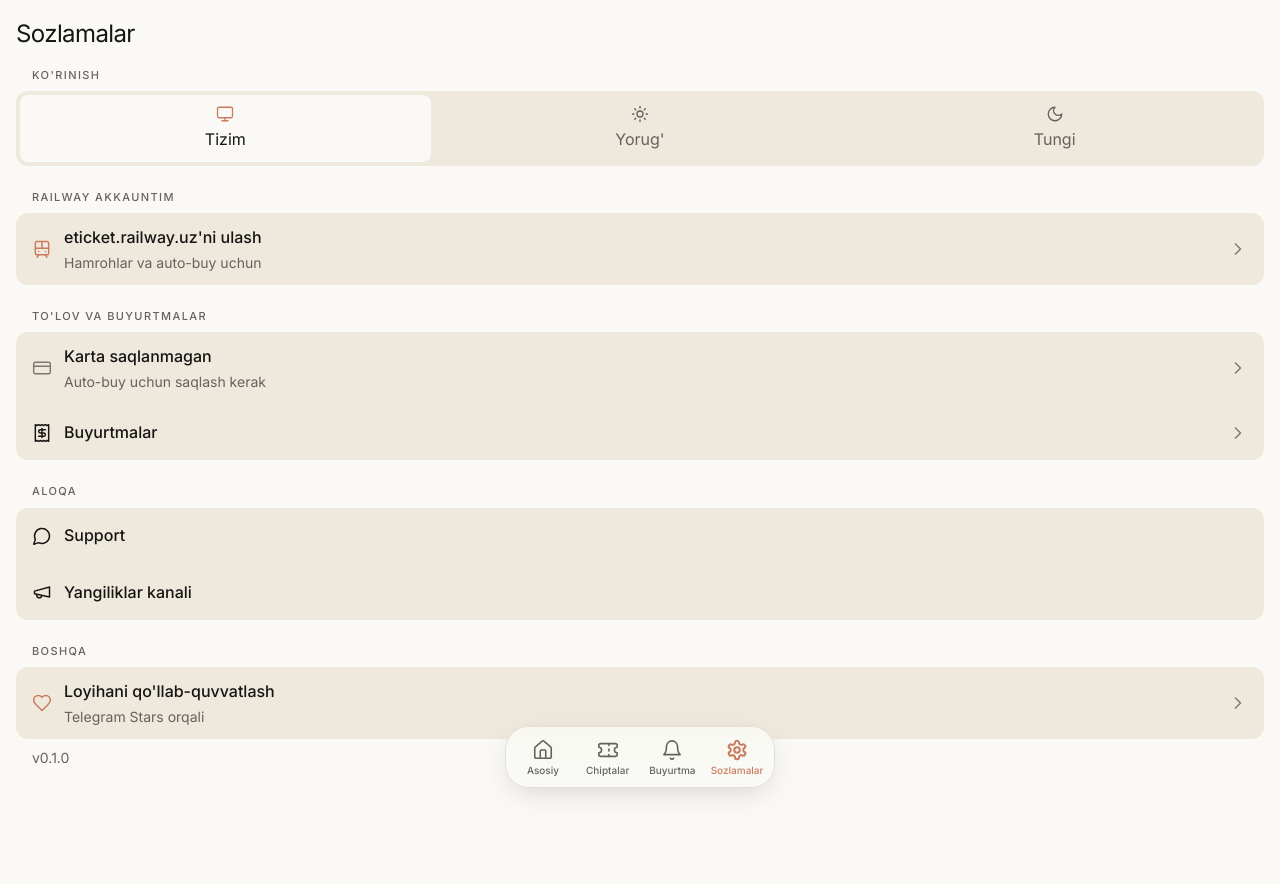
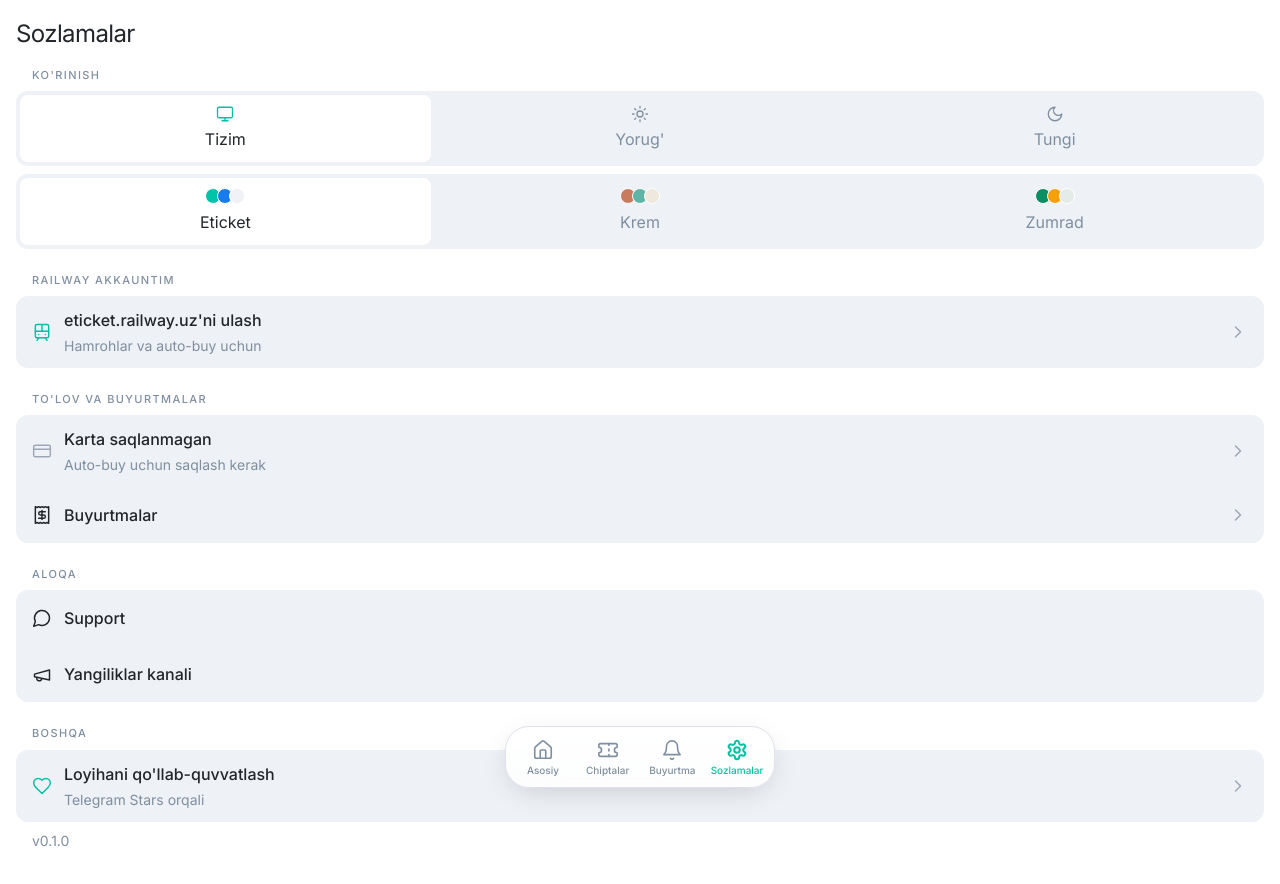
Before and after one commit to ruzfardev/ticket-detecter, a React (Vite) app in the folder mini-app/: page /settings in a window 1280 px wide. Shown: the top 884 px of the page. Before the commit the page ends 860 px from the top, so only its background shows below. Built offline with nearby package versions, Linux system fonts and the light colour scheme; no server answers.

Commit message:
mini-app: let the user pick a palette, eticket colors by default

```diff
--- a/mini-app/index.html
+++ b/mini-app/index.html
@@ -3,7 +3,7 @@
   <head>
     <meta charset="UTF-8" />
     <meta name="viewport" content="width=device-width, initial-scale=1.0, viewport-fit=cover, user-scalable=no" />
-    <meta name="theme-color" content="#D97757" />
+    <meta name="theme-color" content="#01c3a7" />
     <link rel="icon" type="image/svg+xml" href="/logo.svg" />
     <link rel="apple-touch-icon" href="/logo.png" />
     <title>Ticket Detector</title>
--- a/mini-app/src/hooks/useThemeSync.ts
+++ b/mini-app/src/hooks/useThemeSync.ts
@@ -1,23 +1,31 @@
 import { useEffect } from "react";
 
-import { useTheme } from "@/store/theme";
+import { useTheme, type Palette } from "@/store/theme";
 
-// Telegram needs the literal hex — it can't read CSS vars. Mirror --canvas
-// in index.css (light / .dark).
-const CANVAS_HEX = { light: "#faf9f5", dark: "#181714" } as const;
+// Telegram needs literal hex — it can't read CSS vars. Mirror each
+// palette's --canvas in index.css (light / .dark variants).
+const CANVAS_HEX: Record<Palette, { light: string; dark: string }> = {
+  eticket: { light: "#ffffff", dark: "#161722" },
+  cream:   { light: "#faf9f5", dark: "#181714" },
+  emerald: { light: "#f9fbf9", dark: "#111716" },
+};
 
 /**
- * Owns the app's effective light/dark: toggles the `.dark` class on <html>
- * AND recolors the Telegram chrome (header + background) to match.
+ * Owns the app's appearance: toggles the `.dark` class on <html>, sets the
+ * palette's `data-theme` attribute AND recolors the Telegram chrome
+ * (header + background) to match.
  *
  * Honours the user's preference (useTheme):
- *   - "system": follow the Telegram client theme (or OS `prefers-color-scheme`
- *     outside Telegram), reacting live to `themeChanged`.
- *   - "light" / "dark": force it regardless of the client.
+ *   - mode "system": follow the Telegram client theme (or OS
+ *     `prefers-color-scheme` outside Telegram), reacting live to
+ *     `themeChanged`.
+ *   - mode "light" / "dark": force it regardless of the client.
+ *   - palette: which of the three color palettes to apply.
  * Call once at the app root.
  */
 export function useThemeSync() {
   const mode = useTheme(s => s.mode);
+  const palette = useTheme(s => s.palette);
 
   useEffect(() => {
     const root = document.documentElement;
@@ -33,7 +41,8 @@ export function useThemeSync() {
     const apply = () => {
       const dark = isDark();
       root.classList.toggle("dark", dark);
-      const hex = dark ? CANVAS_HEX.dark : CANVAS_HEX.light;
+      root.setAttribute("data-theme", palette);
+      const hex = CANVAS_HEX[palette][dark ? "dark" : "light"];
       try {
         tg?.setHeaderColor?.(hex);
         tg?.setBackgroundColor?.(hex);
@@ -51,5 +60,5 @@ export function useThemeSync() {
     const onMq = () => { if (mode === "system") apply(); };
     mq.addEventListener("change", onMq);
     return () => mq.removeEventListener("change", onMq);
-  }, [mode]);
+  }, [mode, palette]);
 }
--- a/mini-app/src/index.css
+++ b/mini-app/src/index.css
@@ -8,13 +8,96 @@
 @tailwind utilities;
 
 @layer base {
+  /* ── Palette system ──────────────────────────────────────────────────
+     Three palettes, each with a light (base) and dark (.dark) variant:
+       :root / .dark                      — "eticket" (default) — colors
+         lifted from eticket.railway.uz's own stylesheet (#01c3a7 turquoise
+         CTAs, #187cee action blue, #212529 text, #f0f2f7/#dde0ed blocks).
+       [data-theme="cream"]               — the original warm cream/coral.
+       [data-theme="emerald"]             — deep emerald green.
+     `--coral` is the historical name of the *primary* token (buttons,
+     links, selection) — every palette overrides it. */
   :root {
-    /* Brand */
+    /* Primary — eticket brand turquoise #01c3a7 / #019c86 (doc: CTAs,
+       brand highlights); blue #187cee is the secondary accent */
+    --coral:          171 99% 38%;
+    --coral-active:   171 99% 31%;
+    --coral-disabled: 171 45% 72%;
+
+    /* Surfaces — white + #f0f2f7 blocks, #dde0ed strong (doc palette) */
+    --canvas:               0 0% 100%;
+    --surface-soft:         220 20% 97%;
+    --surface-card:         223 30% 95%;
+    --surface-cream-strong: 229 31% 90%;
+    --surface-dark:         235 21% 20%;
+    --surface-dark-elevated:235 19% 26%;
+    --surface-dark-soft:    235 21% 23%;
+
+    /* Text — #212529 primary, #354356 secondary, #8090a0/#9ea7b8 muted */
+    --ink:         210 11% 15%;
+    --body:        215 24% 27%;
+    --body-strong: 212 16% 20%;
+    --muted:       210 14% 56%;
+    --muted-soft:  219 15% 67%;
+    --hairline:      229 31% 90%;
+    --hairline-soft: 223 30% 95%;
+    --on-primary:   0 0% 100%;
+    --on-dark:      0 0% 100%;
+    --on-dark-soft: 235 10% 75%;
+
+    /* Accents — eticket action blue #187cee + warning yellow #ffc233 */
+    --accent-teal:  212 86% 51%;
+    --accent-amber: 42 100% 50%;
+
+    /* Semantic — doc green #28a745 (primary is teal, so success = green) */
+    --success: 134 61% 41%;
+    --warning: 42 100% 42%;
+    --error:     0 53% 51%;
+
+    /* Layout */
+    --tabbar-h: 64px;
+  }
+
+  /* eticket — dark: navy family (#292b3f hue), brightened turquoise */
+  .dark {
+    color-scheme: dark;
+    --coral:          171 85% 45%;
+    --coral-active:   171 99% 38%;
+    --coral-disabled: 220 15% 30%;
+
+    --canvas:               235 21% 11%;
+    --surface-soft:         235 19% 13%;
+    --surface-card:         235 17% 17%;
+    --surface-cream-strong: 235 15% 21%;
+    --surface-dark:         235 17% 19%;
+    --surface-dark-elevated:235 15% 24%;
+    --surface-dark-soft:    235 19% 15%;
+
+    --ink:         220 30% 95%;
+    --body:        226 15% 80%;
+    --body-strong: 224 20% 89%;
+    --muted:       230 8% 62%;
+    --muted-soft:  232 7% 52%;
+    --hairline:      233 12% 25%;
+    --hairline-soft: 234 14% 20%;
+    --on-primary:   0 0% 100%;
+    --on-dark:      220 30% 95%;
+    --on-dark-soft: 230 8% 65%;
+
+    --accent-teal:  216 87% 61%;
+    --accent-amber: 42 100% 62%;
+
+    --success: 134 50% 55%;
+    --warning: 42 100% 55%;
+    --error:     0 89% 64%;
+  }
+
+  /* ── "cream" — the original Anthropic-warm palette ─────────────────── */
+  [data-theme="cream"] {
     --coral:          16 50% 58%;
     --coral-active:   14 46% 45%;
     --coral-disabled: 30 26% 87%;
 
-    /* Surfaces — warm cream trinity */
     --canvas:               48 33% 97%;
     --surface-soft:         37 40% 94%;
     --surface-card:         39 34% 90%;
@@ -23,7 +106,6 @@
     --surface-dark-elevated:36  7% 14%;
     --surface-dark-soft:    45  7% 11%;
 
-    /* Text */
     --ink:         60 3% 8%;
     --body:        60 3% 23%;
     --body-strong: 60 3% 14%;
@@ -35,31 +117,19 @@
     --on-dark:      48 33% 97%;
     --on-dark-soft: 42 6% 61%;
 
-    /* Accents */
     --accent-teal:  170 37% 54%;
     --accent-amber:  28 77% 63%;
 
-    /* Semantic */
     --success: 132 38% 54%;
     --warning:  44 80% 46%;
     --error:     0 51% 52%;
-
-    /* Layout */
-    --tabbar-h: 64px;
   }
 
-  /* ── Warm-dark palette (Anthropic identity) ──────────────────────────
-     Activated by toggling `.dark` on <html> (see useThemeSync). Tailwind
-     tokens are all hsl(var(--x)), so overriding the vars re-skins the whole
-     app — only the literal TG chrome hex is handled separately. */
-  .dark {
-    color-scheme: dark;
-    /* Brand — coral nudged brighter for legibility on charcoal */
+  .dark[data-theme="cream"] {
     --coral:          16 60% 64%;
     --coral-active:   14 55% 55%;
     --coral-disabled: 30  8% 28%;
 
-    /* Surfaces — warm charcoal trinity */
     --canvas:               40 7%  9%;
     --surface-soft:         45 7%  11%;
     --surface-card:         36 7%  14%;
@@ -68,7 +138,6 @@
     --surface-dark-elevated:36 7%  20%;
     --surface-dark-soft:    45 7%  13%;
 
-    /* Text — warm off-white hierarchy */
     --ink:         48 20% 94%;
     --body:        45 12% 80%;
     --body-strong: 45 15% 88%;
@@ -80,15 +149,79 @@
     --on-dark:      48 20% 94%;
     --on-dark-soft: 42  7% 64%;
 
-    /* Accents — slightly brighter on dark */
     --accent-teal:  170 42% 60%;
     --accent-amber:  28 80% 68%;
 
-    /* Semantic */
     --success: 132 40% 60%;
     --warning:  44 78% 58%;
     --error:     0 62% 64%;
   }
+
+  /* ── "emerald" — deep green, gold accent (original design) ─────────── */
+  [data-theme="emerald"] {
+    --coral:          160 84% 30%;
+    --coral-active:   161 90% 24%;
+    --coral-disabled: 150 20% 78%;
+
+    --canvas:               140 25% 98%;
+    --surface-soft:         140 22% 95%;
+    --surface-card:         142 18% 91%;
+    --surface-cream-strong: 144 18% 88%;
+    --surface-dark:         168 25% 10%;
+    --surface-dark-elevated:168 20% 15%;
+    --surface-dark-soft:    168 22% 12%;
+
+    --ink:         168 30% 9%;
+    --body:        165 12% 25%;
+    --body-strong: 166 18% 16%;
+    --muted:       160 8% 40%;
+    --muted-soft:  158 7% 48%;
+    --hairline:      145 15% 85%;
+    --hairline-soft: 143 15% 89%;
+    --on-primary:   0 0% 100%;
+    --on-dark:      140 25% 97%;
+    --on-dark-soft: 150 8% 63%;
+
+    --accent-teal:  200 70% 45%;
+    --accent-amber:  38 92% 50%;
+
+    --success: 152 60% 38%;
+    --warning:  40 90% 42%;
+    --error:     4 70% 50%;
+  }
+
+  .dark[data-theme="emerald"] {
+    --coral:          158 60% 46%;
+    --coral-active:   158 65% 38%;
+    --coral-disabled: 160 8% 28%;
+
+    --canvas:               170 15% 8%;
+    --surface-soft:         168 14% 10%;
+    --surface-card:         166 12% 14%;
+    --surface-cream-strong: 165 11% 17%;
+    --surface-dark:         166 12% 16%;
+    --surface-dark-elevated:165 11% 20%;
+    --surface-dark-soft:    168 13% 12%;
+
+    --ink:         150 20% 94%;
+    --body:        150 10% 80%;
+    --body-strong: 150 14% 88%;
+    --muted:       152 7% 62%;
+    --muted-soft:  152 6% 52%;
+    --hairline:      160 10% 22%;
+    --hairline-soft: 162 10% 18%;
+    --on-primary:   0 0% 100%;
+    --on-dark:      150 20% 94%;
+    --on-dark-soft: 152 7% 65%;
+
+    --accent-teal:  190 60% 50%;
+    --accent-amber:  40 95% 60%;
+
+    --success: 152 55% 48%;
+    --warning:  42 90% 55%;
+    --error:     2 80% 62%;
+  }
+
 
   /* Reset / base */
   * {
--- a/mini-app/src/screens/Settings.tsx
+++ b/mini-app/src/screens/Settings.tsx
@@ -8,7 +8,7 @@ import {
 
 import { getCard, getRailwayStatus, unlinkRailway } from "@/api/client";
 import { useTelegram } from "@/hooks/useTelegram";
-import { useTheme, type ThemeMode } from "@/store/theme";
+import { useTheme, type Palette, type ThemeMode } from "@/store/theme";
 import { Screen } from "@/components/Screen";
 import { ListGroup, ListRow } from "@/components/ui/list";
 import { cn } from "@/lib/utils";
@@ -19,12 +19,22 @@ const THEME_OPTS: { value: ThemeMode; label: string; Icon: typeof Monitor }[] =
   { value: "dark", label: "Tungi", Icon: Moon },
 ];
 
+// Swatches are literal hexes (the light variant of each palette) so every
+// option shows its own colors regardless of which palette is active.
+const PALETTE_OPTS: { value: Palette; label: string; swatch: [string, string, string] }[] = [
+  { value: "eticket", label: "Eticket", swatch: ["#01c3a7", "#187cee", "#f0f2f7"] },
+  { value: "cream",   label: "Krem",    swatch: ["#c97b5e", "#5eb5a7", "#eee8dd"] },
+  { value: "emerald", label: "Zumrad",  swatch: ["#0c8d62", "#f59f0a", "#e4ece7"] },
+];
+
 export function Settings() {
   const navigate = useNavigate();
   const qc = useQueryClient();
   const { openLink, haptic, showConfirm } = useTelegram();
   const mode = useTheme(s => s.mode);
   const setMode = useTheme(s => s.setMode);
+  const palette = useTheme(s => s.palette);
+  const setPalette = useTheme(s => s.setPalette);
 
   const accountQ = useQuery({ queryKey: ["railwayAccount"], queryFn: getRailwayStatus });
   const cardQ = useQuery({ queryKey: ["card"], queryFn: getCard });
@@ -65,6 +75,36 @@ export function Settings() {
                   strokeWidth={1.75}
                   className={active ? "text-coral" : ""}
                 />
+                {label}
+              </button>
+            );
+          })}
+        </div>
+        <div className="flex gap-1 rounded-lg bg-surface-card p-1">
+          {PALETTE_OPTS.map(({ value, label, swatch }) => {
+            const active = palette === value;
+            return (
+              <button
+                key={value}
+                type="button"
+                onClick={() => {
+                  haptic?.selectionChanged?.();
+                  setPalette(value);
+                }}
+                className={cn(
+                  "flex flex-1 flex-col items-center gap-1.5 rounded-md py-2.5 text-caption transition-colors",
+                  active ? "bg-canvas text-ink" : "text-muted hover:text-ink",
+                )}
+              >
+                <span className="flex -space-x-1">
+                  {swatch.map(c => (
+                    <span
+                      key={c}
+                      className="h-4 w-4 rounded-full border border-canvas"
+                      style={{ backgroundColor: c }}
+                    />
+                  ))}
+                </span>
                 {label}
               </button>
             );
--- a/mini-app/src/store/theme.ts
+++ b/mini-app/src/store/theme.ts
@@ -2,22 +2,30 @@ import { create } from "zustand";
 import { persist, createJSONStorage } from "zustand/middleware";
 
 export type ThemeMode = "system" | "light" | "dark";
+/** Color palette. "eticket" (default) mirrors eticket.railway.uz's own
+ *  colors; "cream" is the original warm palette; "emerald" is ours. */
+export type Palette = "eticket" | "cream" | "emerald";
 
 type ThemeState = {
   mode: ThemeMode;
+  palette: Palette;
   setMode: (m: ThemeMode) => void;
+  setPalette: (p: Palette) => void;
 };
 
 /**
  * User's appearance preference. "system" (default) follows the Telegram
  * client theme (or the OS outside Telegram); "light"/"dark" force it.
- * Read by useThemeSync, which applies the `.dark` class + Telegram chrome.
+ * Read by useThemeSync, which applies the `.dark` class, the palette's
+ * `data-theme` attribute and the Telegram chrome colors.
  */
 export const useTheme = create<ThemeState>()(
   persist(
     set => ({
       mode: "system",
+      palette: "eticket",
       setMode: mode => set({ mode }),
+      setPalette: palette => set({ palette }),
     }),
     {
       name: "td-theme",
```
